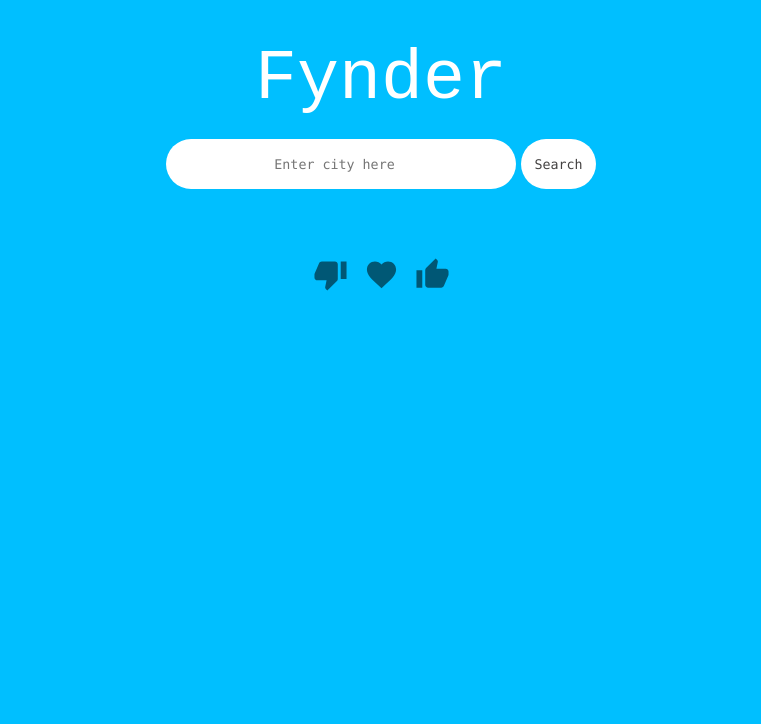
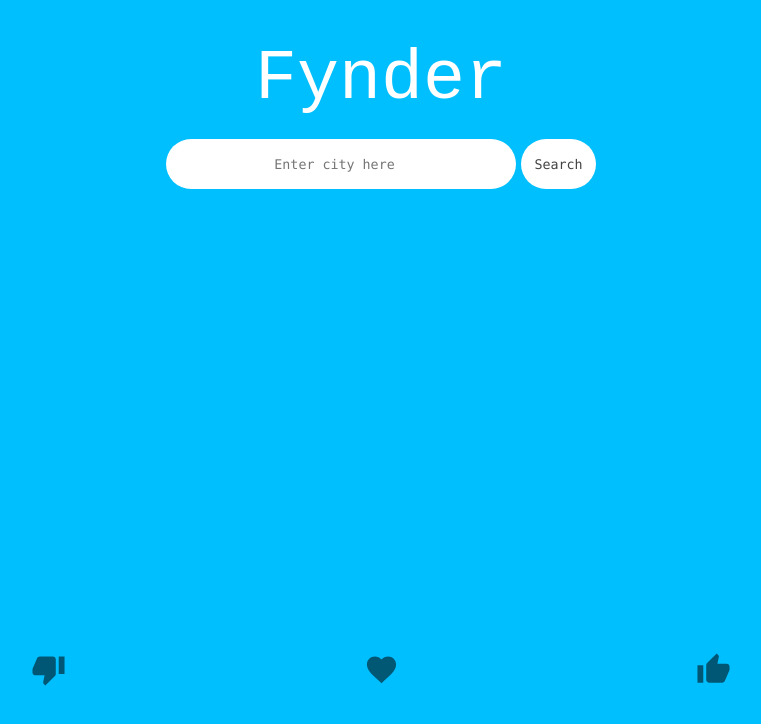
Before and after one commit to AqeelMGarner/Fynder, a React (Create React App) app in the folder fynder-app/: page / in a window 1280 px wide. Shown: the top 724 px of the page, without its empty margins (259-1020 px from the left). Built offline with nearby package versions, Linux system fonts and the light colour scheme.

Commit message:
buttons have been moved down to be more visable

```diff
--- a/fynder-app/src/Buttons.css
+++ b/fynder-app/src/Buttons.css
@@ -0,0 +1,7 @@
+.buttons {
+    position: relative;
+    display: flex;
+    align-items: center;
+    justify-content: space-evenly;
+    top: 395px;
+}
--- a/fynder-app/src/Buttons.js
+++ b/fynder-app/src/Buttons.js
@@ -40,7 +40,7 @@ function Buttons({name, image}) {
     }
 
     return (
-        <div>
+        <div className="buttons">
             <IconButton>
                 <ThumbDownIcon className="ThumbDownIcon" fontSize="large" />
             </IconButton>
```
